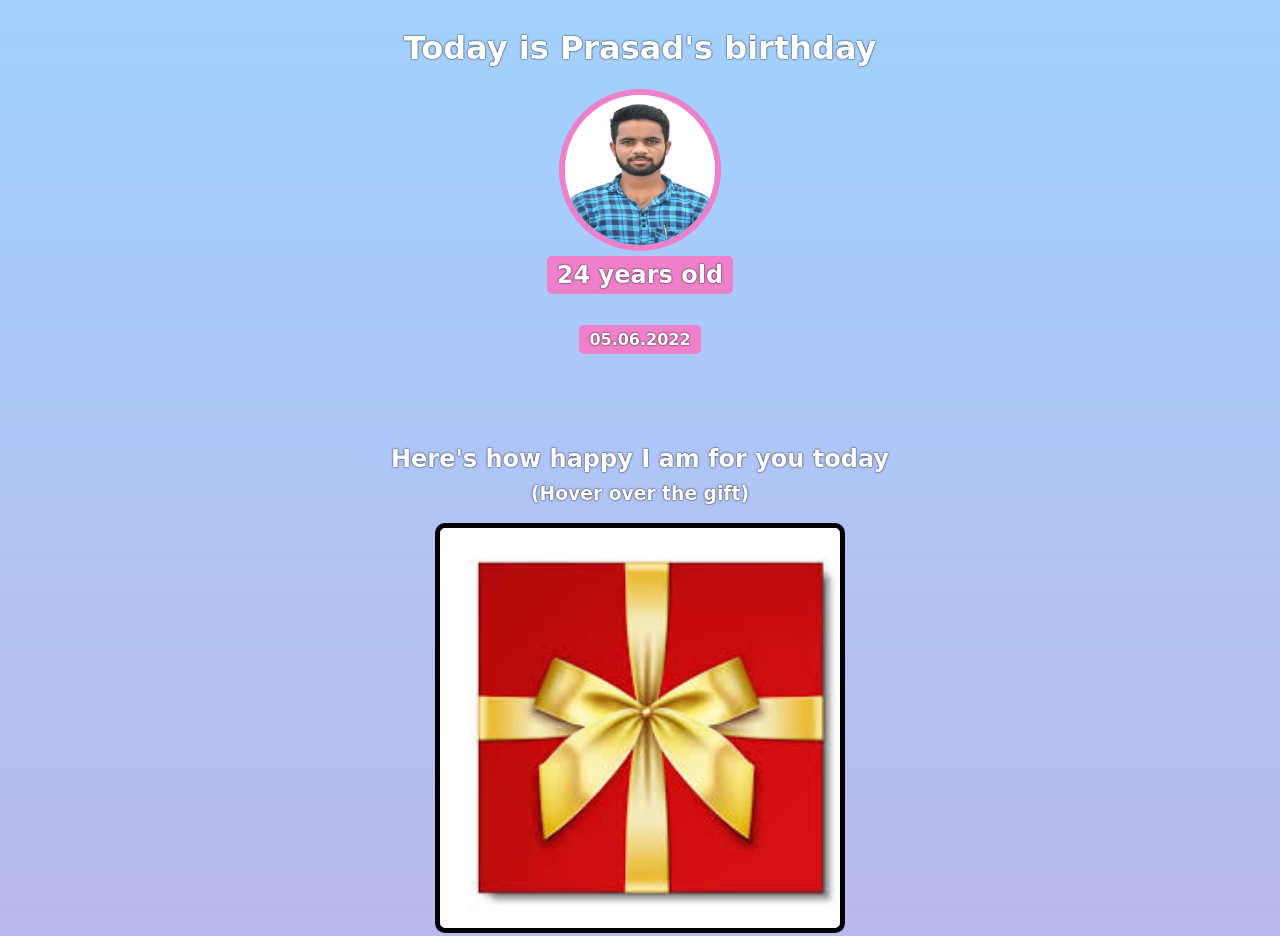
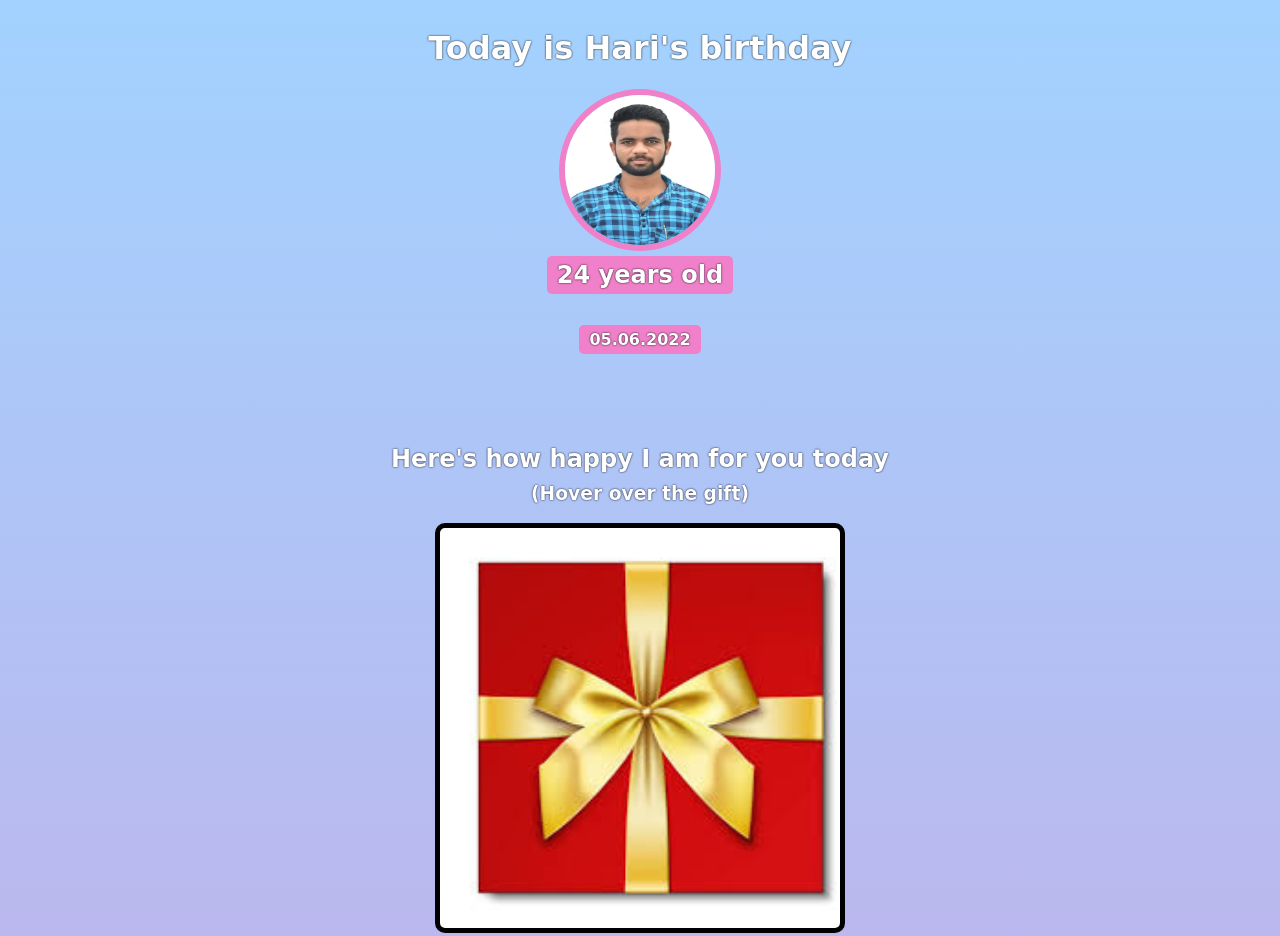
Before and after one commit to PATHALAPRASAD/bday-gift-site, a plain HTML site: page index.html in a window 1280 px wide. Shown: the top 936 px of the page. Drawn offline with Linux system fonts and the light colour scheme; a web font is replaced by a local one.

Commit message:
changed name to Hari

```diff
--- a/index.html
+++ b/index.html
@@ -13,7 +13,7 @@
 </head>
 <body>
     <div id="header">
-        <h1>Today is Prasad's birthday</h1>
+        <h1>Today is Hari's birthday</h1>
         <img id="myimg" src="prasad.jpeg" alt="Pathala Prasad">
         <h2 id="bday-age">24 years old</h2>
         <h4 id="bday-date">05.06.2022</h4>
```
